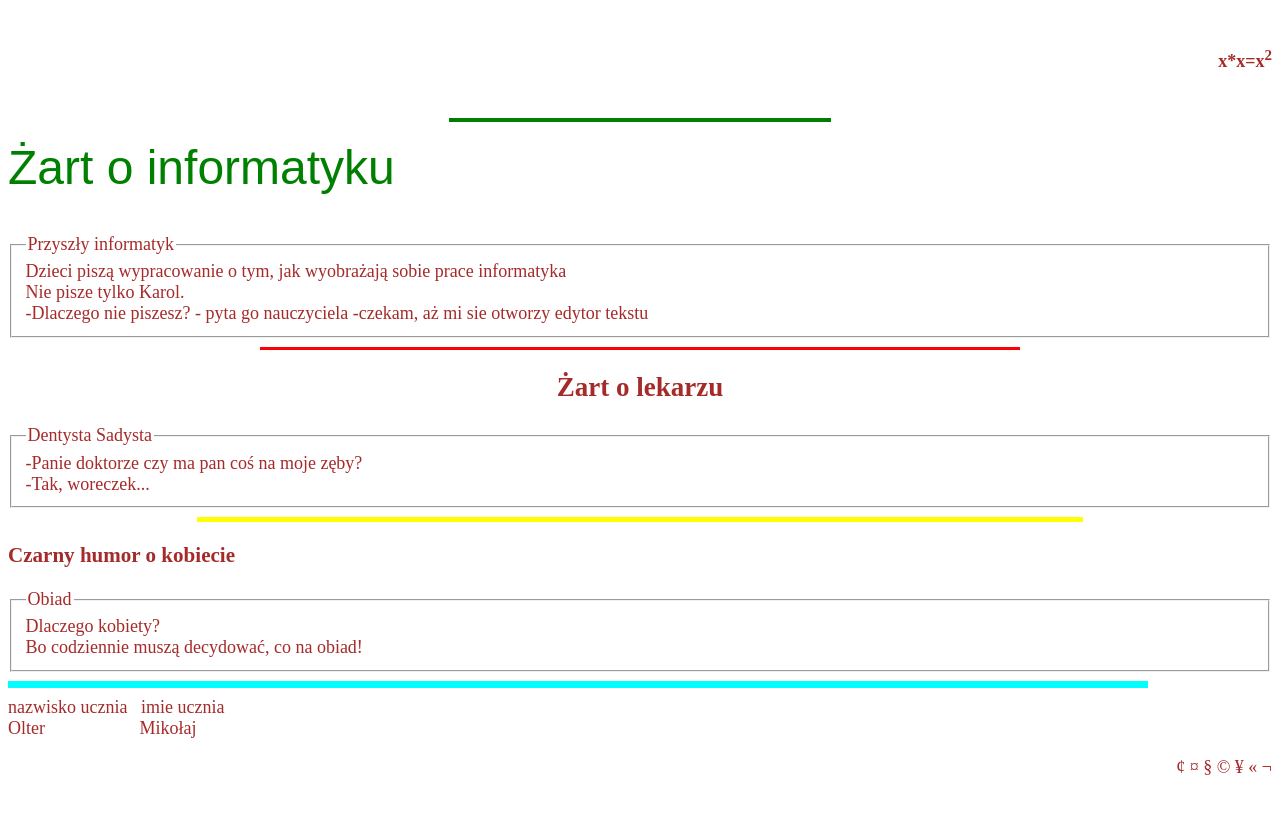
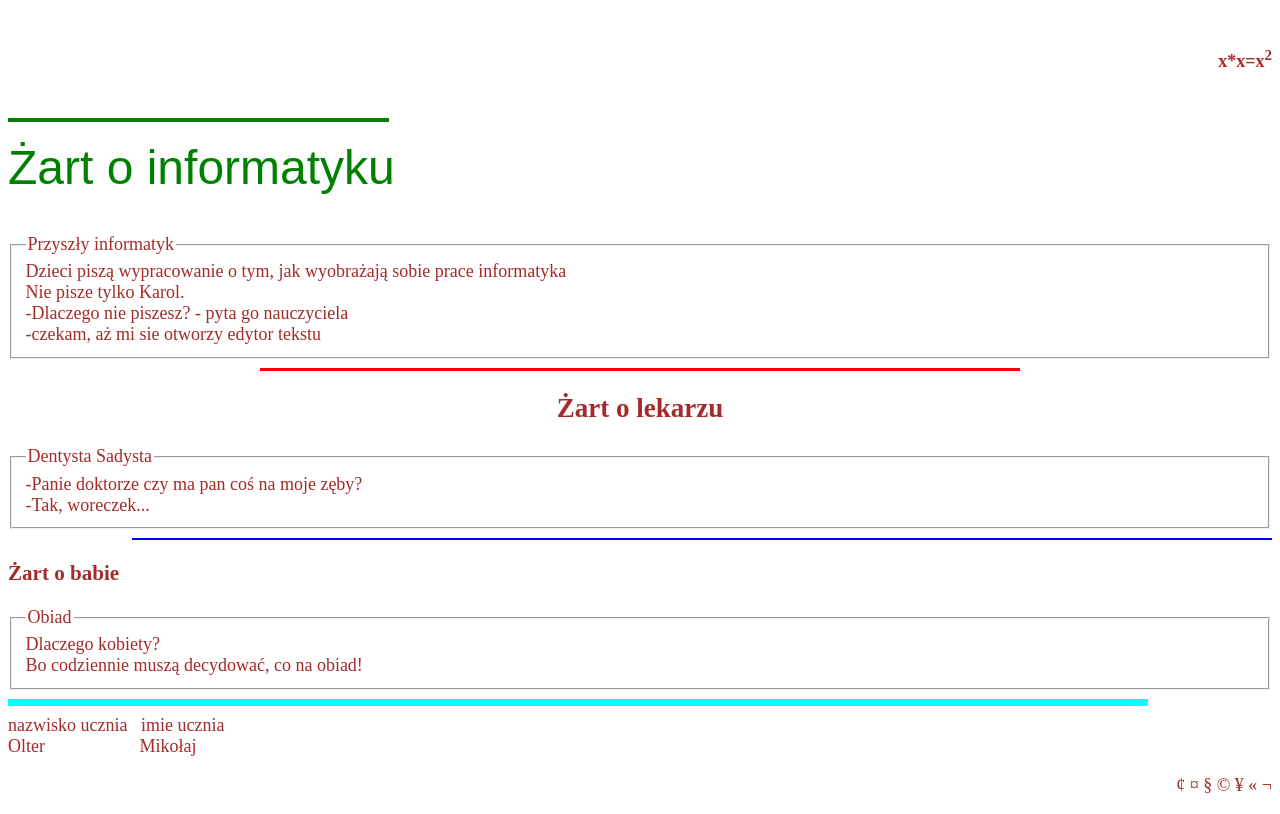
Before and after one commit to Pocisk12/emotkiimie, a plain HTML site: page index.html in a window 1280 px wide. Shown: the part 1793-2607 px from the top of the page. Drawn offline with Linux system fonts and the light colour scheme.

Commit message:
Update index.html

```diff
--- a/index.html
+++ b/index.html
@@ -32,13 +32,13 @@ Nikodem Wlazło
 		<p align="right"> <font color="Darkcyan" size="2" face="san-serif"> <strike> Data urodzenia: </strike> <b> 18 kwietnia </b> <strike> 2005 </strike> </font> </p> <br>
 	<p align="left"> <font color="aqua" size="3" face="Arial"> <b>H<sub>2</sub>SO<sub>4</sub></b> </p> <br>
 	<p align="right"> <font color="brown" size="4" face="New Times Roman"> <b>x*x=x<sup>2</sup></b> </p> <br>
-        <hr size="4" width="30%" align="center" color="green">
+        <hr size="4" width="30%" align="left" color="green">
 	    <p align="left"> <font color="green" size="7" face="Arial"> Żart o informatyku </font> </p> <br>
 	<fieldset>
 		<legend>Przyszły informatyk</legend>
 		Dzieci piszą wypracowanie o tym, jak wyobrażają sobie prace informatyka <br>
 		Nie pisze tylko Karol. <br>
-                -Dlaczego nie piszesz? - pyta go nauczyciela
+                -Dlaczego nie piszesz? - pyta go nauczyciela <br>
                 -czekam, aż mi sie otworzy edytor tekstu
 	</fieldset>
 	<hr size="3" width="60%" align="center" color="red">
@@ -48,8 +48,8 @@ Nikodem Wlazło
 		-Panie doktorze czy ma pan coś na moje zęby? <br>
 		-Tak, woreczek...
 	</fieldset>
-	<hr size="5" width="70%" align="center" color="yellow">
-	<h3 align="left">Czarny humor o kobiecie</h3>
+	<hr size="2" width="90%" align="right" color="blue">
+	<h3 align="left">Żart o babie</h3>
 	<fieldset>
 		<legend>Obiad</legend>
 		Dlaczego kobiety?<br>
```
